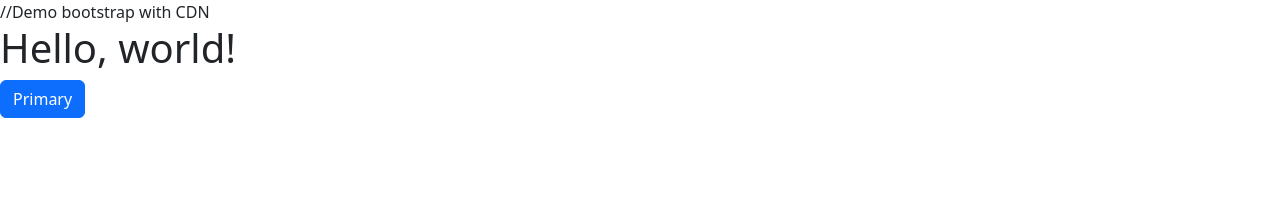
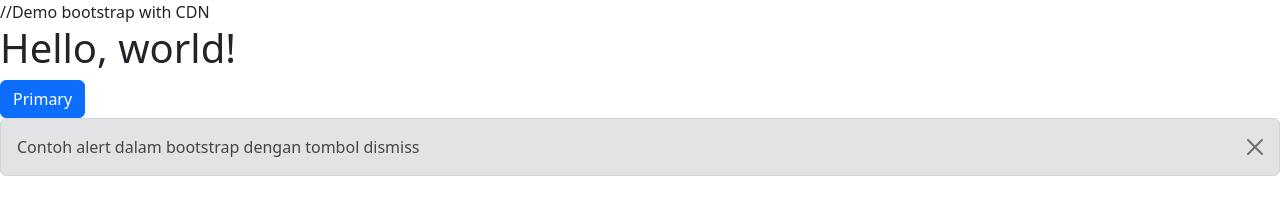
Before and after one commit to hafidzahm/bootstrap, a website: page index.html in a window 1280 px wide. Drawn offline with nearby package versions, Linux system fonts and the light colour scheme.

Commit message:
dismissable alert

```diff
--- a/index.html
+++ b/index.html
@@ -12,5 +12,10 @@
 
      <!-- Button component -->
   <button type="button" class="btn btn-primary">Primary</button>
+   <!-- Alert component -->
+   <div class="alert alert-secondary alert-dismissible" role="alert">
+    Contoh alert dalam bootstrap dengan tombol dismiss
+    <button type="button" class="btn-close" data-bs-dismiss="alert" aria-label="Close"></button>
+  </div>
   </body>
 </html>
```
